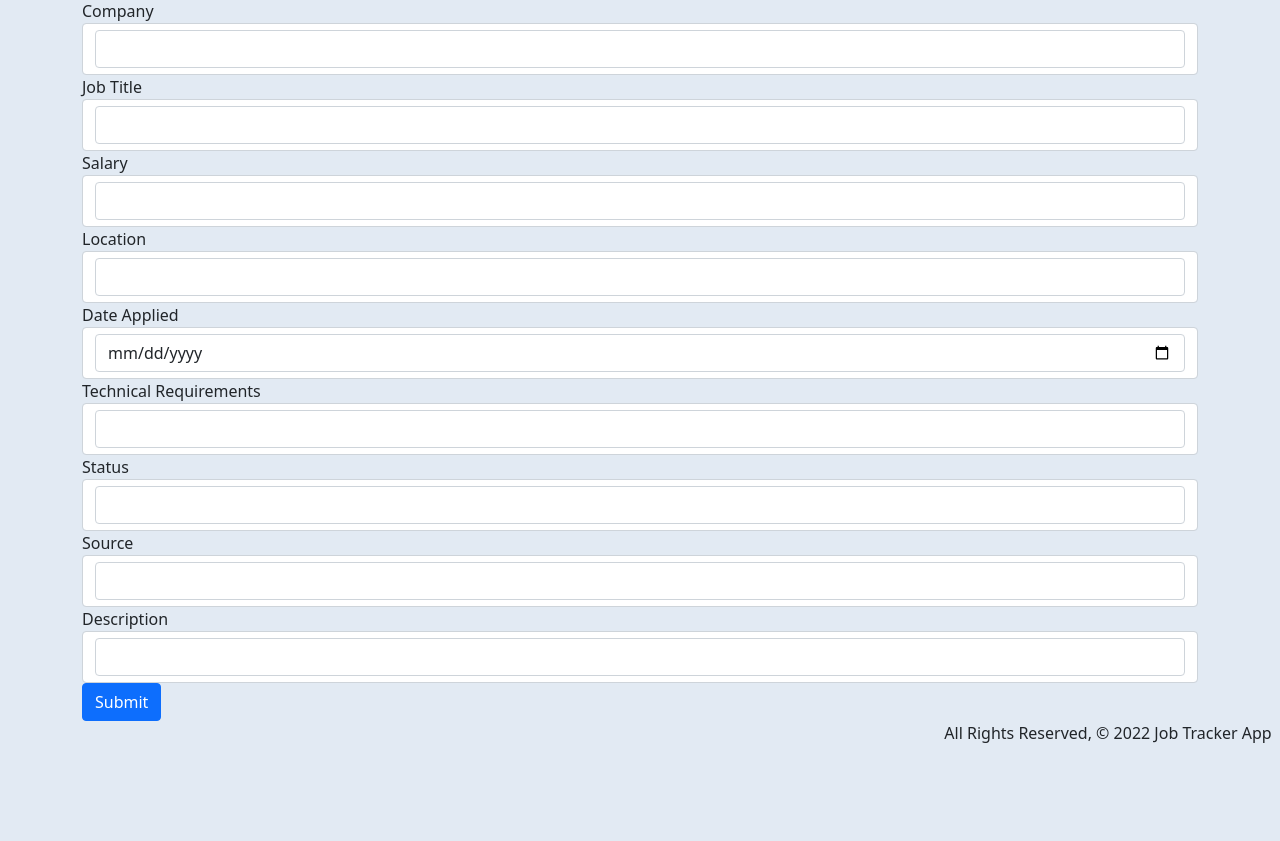
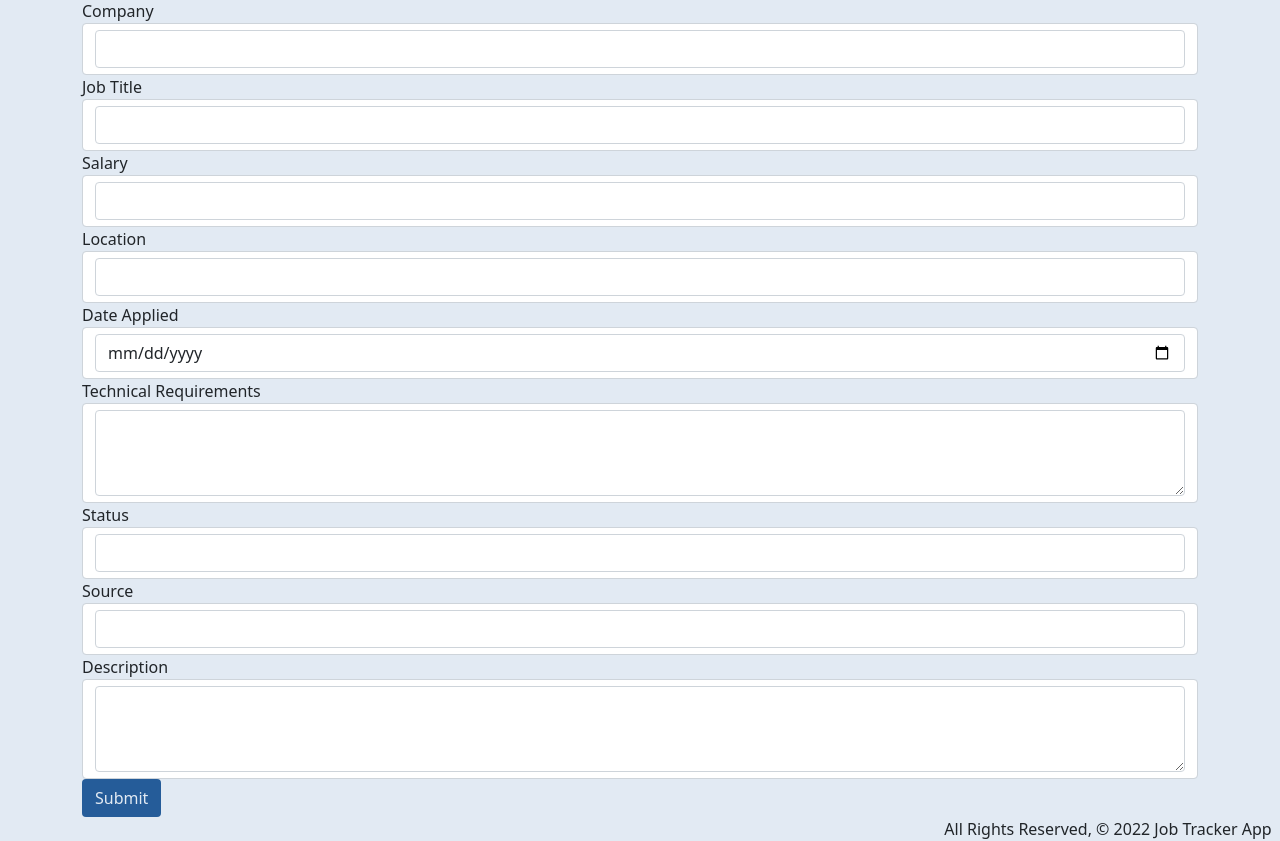
Before and after one commit to woojinv/Job-tracker, a Django app: page /jobs/create/ in a window 1280 px wide. Shown: the part 125-966 px from the top of the page. Before the commit the page ends 868 px from the top, so only its background shows below. Run offline with Django 4.2, Linux system fonts and the light colour scheme; the visitor is signed in with stand-in values (Sample User, id 1).

Commit message:
adding text boxes for applicable form fields

```diff
--- a/main_app/templates/main_app/job_form.html
+++ b/main_app/templates/main_app/job_form.html
@@ -9,14 +9,6 @@
     {% else %}
         <h1>Add Job</h1>
     {% endif %}
-
-    {% comment %} <div class="container form-container">
-        <form action="" method="POST">
-            {% csrf_token %}
-            {{ form.as_p }}
-            <input type="submit" value="Add Job" class="btn">
-        </form>
-    </div> {% endcomment %}
 
     <form class="form-contact" action="" method="POST">
         {% csrf_token %}
@@ -36,11 +28,11 @@
                             >
                     </div>
                 </fieldset>
-            {% elif field.name == 'description' %}
+            {% elif field.name == 'description' or field.name == 'tech_reqs' %}
                 <fieldset class="form-group">
                     <label class="control-label" for="id_{{ field.name }}">{{ field.label }}</label>
                     <div class="form-control">
-                        <input type="textarea" rows="3" class="form-control"
+                        <textarea rows="3" class="form-control"
                             name="{{ field.name }}"
                             id="id_{{ field.name }}"
                             {% if field.value != None %}
@@ -48,7 +40,7 @@
                             {% else %}
                                 value=""
                             {% endif %}
-                            >
+                            ></textarea>
                     </div>
                 </fieldset>
             {% else %}
@@ -67,9 +59,8 @@
                     </div>
                 </fieldset>
             {% endif %}
-
         {% endfor %}
-           <input type="submit" value="Submit"  class="btn btn-primary">
+           <input type="submit" value="Submit"  class="btn job-btn">
         </form>
 
 {% else %}
```
